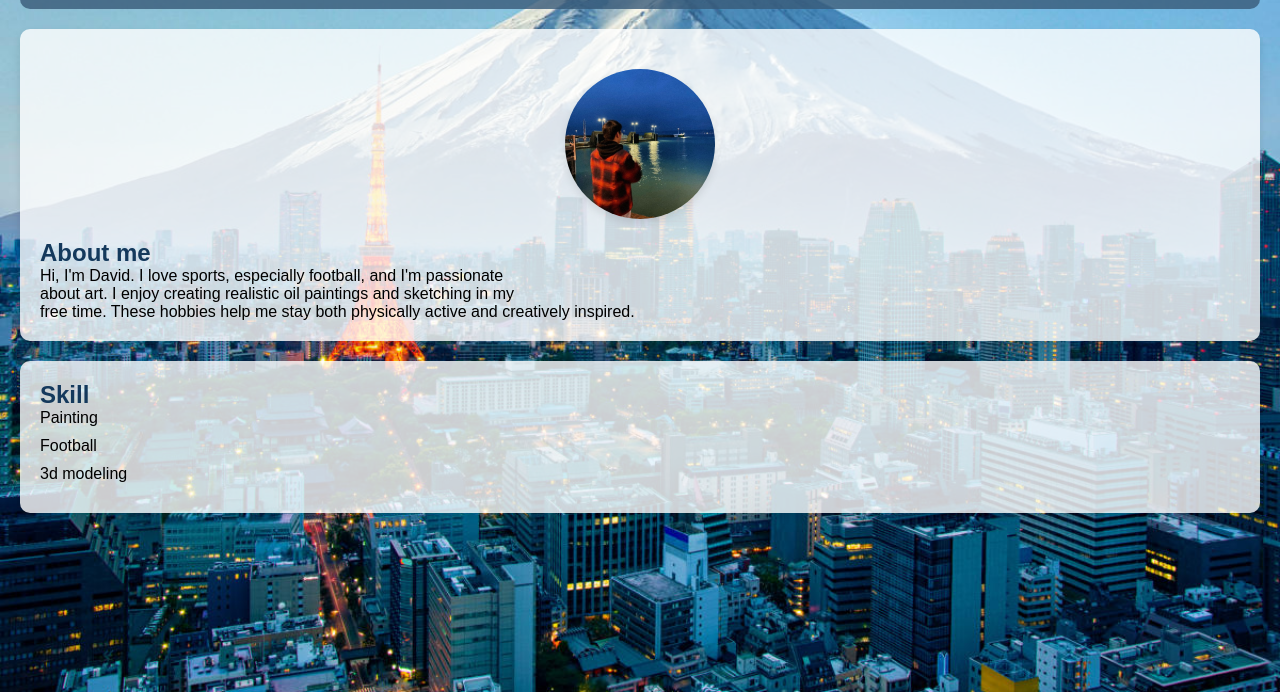
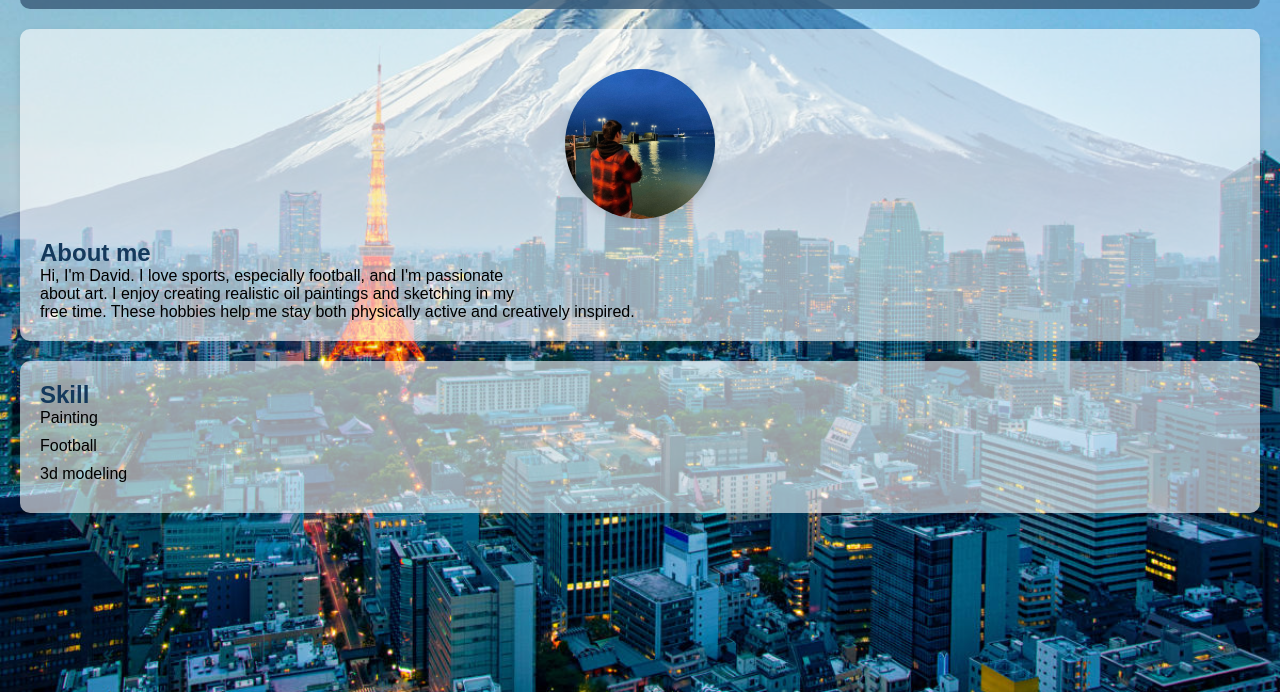
Before and after one commit to front-end-fundamentals-2025/fef-portfolio-davvvid20, a plain HTML site: page index.html in a window 1280 px wide. Shown: the part 108-800 px from the top of the page. Drawn offline with Linux system fonts and the light colour scheme.

Commit message:
more beautiful

```diff
--- a/CSS/index.css
+++ b/CSS/index.css
@@ -55,7 +55,7 @@ nav ul li a:hover {
 section {
   margin: 20px;
   padding: 20px;
-  background-color: rgba(255, 255, 255, 0.8);
+  background-color: rgba(255, 255, 255, 0.6);
   border-radius: 10px;
   box-shadow: 0 4px 8px rgba(0, 0, 0, 0.1);
 }
```
